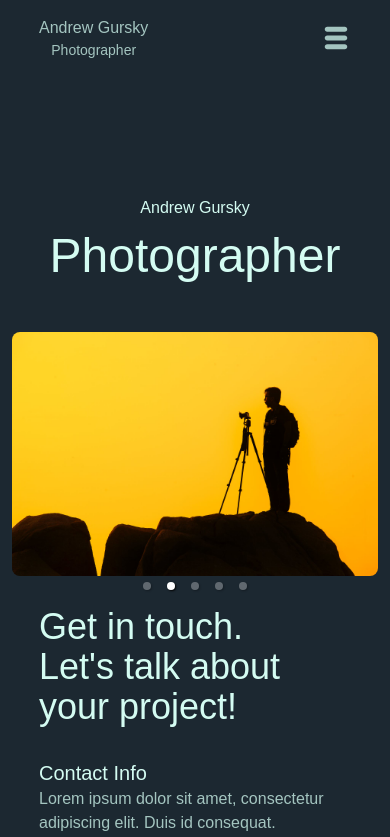
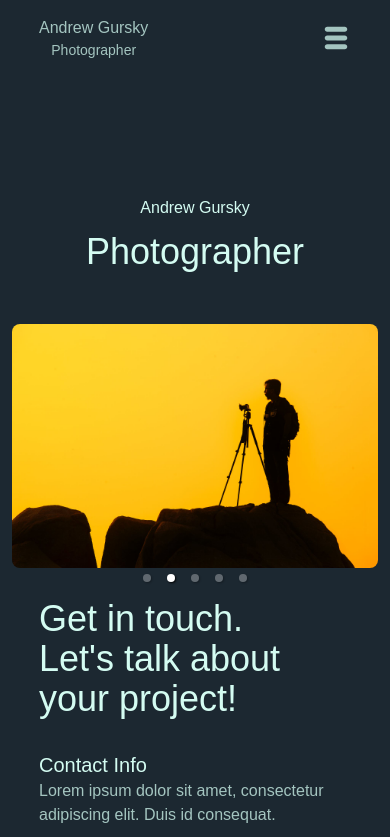
Before and after one commit to Mungai47/photographer-portfolio, a Next.js app: page / in a window 390 px wide. Shown: the top 837 px of the page. Built offline with nearby package versions, Linux system fonts and the light colour scheme; a web font is replaced by a local one.

Commit message:
updated homepage

```diff
--- a/app/page.js
+++ b/app/page.js
@@ -9,7 +9,7 @@ function page() {
     <main className="text-text pt-20">
       <div className="text-center py-10">
         <p>Andrew Gursky</p>
-        <h1 className="text-5xl font-normal  md:text-7xl lg:text-9xl py-3">Photographer</h1>
+        <h1 className="text-4xl font-normal  md:text-7xl lg:text-9xl py-3">Photographer</h1>
       </div>
       <div>
         <PhotoCarousel />
```
